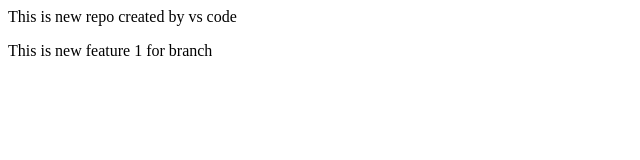
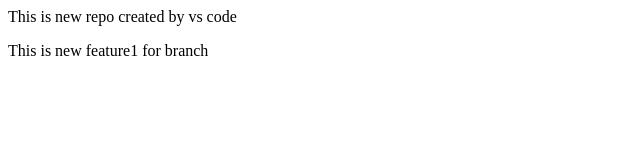
Before and after one commit to Dharamveer-A/Demo, a plain HTML site: page index.html in a window 1280 px wide. Shown: the full height of the page, 0-640 px from the left. Drawn offline with Linux system fonts and the light colour scheme.

Commit message:
new feature

```diff
--- a/index.html
+++ b/index.html
@@ -1,2 +1,2 @@
 <p>This is new repo created by vs code</p>
-<p>This is new feature 1 for branch</p>
+<p>This is new feature1 for branch</p>
```
